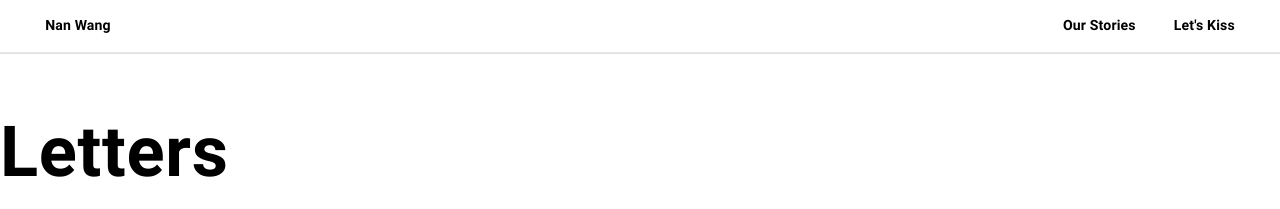
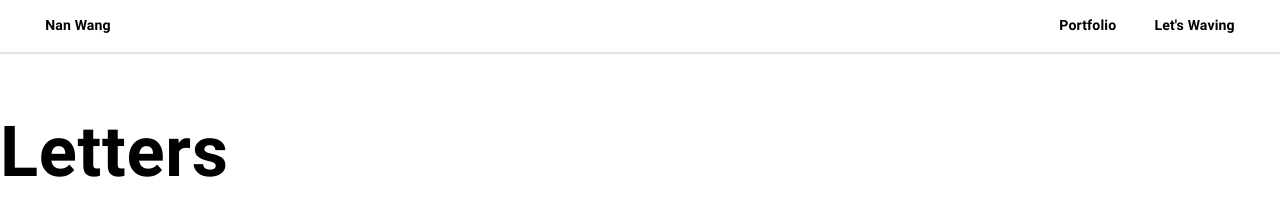
Before and after one commit to nnanwang/nnanwang.github.io, a Jekyll site: the page built from _pages/letters.md, in a window 1280 px wide. Shown: the top 209 px of the page. Built offline with Jekyll 4.4.1, drawn with Linux system fonts in a browser that asks for light colours.

```diff
--- a/_includes/header.html
+++ b/_includes/header.html
@@ -26,10 +26,10 @@
     <nav class="header__nav">
       <ul class="header__list">
         <li>
-          <a class="header__link" href="#stories" data-scroll>Our Stories</a>
+          <a class="header__link" href="#stories" data-scroll>Portfolio</a>
         </li>
         <li>
-          <a class="header__link" href="#kiss" data-scroll>Let's Kiss</a>
+          <a class="header__link" href="#kiss" data-scroll>Let's Waving</a>
         </li>
 
       </ul>
@@ -43,10 +43,10 @@
     <nav>
       <ul class="header__list">
         <li>
-          <a class="header__link" href="{{ '/' | prepend: site.baseurl }}" data-anchor="Our Stories">Our Stories</a>
+          <a class="header__link" href="{{ '/' | prepend: site.baseurl }}" data-anchor="Our Stories">Portfolio</a>
         </li>
         <li>
-          <a class="header__link" href="{{ '/' | prepend: site.baseurl }}" data-anchor="kiss">Let's Kiss</a>
+          <a class="header__link" href="{{ '/' | prepend: site.baseurl }}" data-anchor="kiss">Let's Waving</a>
         </li>
 
       </ul>
@@ -64,10 +64,10 @@
     <nav class="header__nav">
       <ul class="header__list">
         <li>
-          <a class="header__link" href="{{ '/' | prepend: site.baseurl }}" data-anchor="Our Stories">Our Stories</a>
+          <a class="header__link" href="{{ '/' | prepend: site.baseurl }}" data-anchor="Our Stories">Portfolio</a>
         </li>
         <li>
-          <a class="header__link" href="{{ '/' | prepend: site.baseurl }}" data-anchor="kiss">Let's Kiss</a>
+          <a class="header__link" href="{{ '/' | prepend: site.baseurl }}" data-anchor="kiss">Let's Waving</a>
         </li>
 
       </ul>
```
